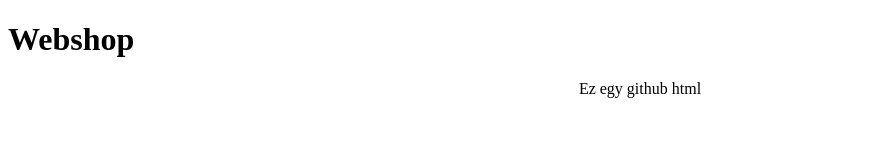
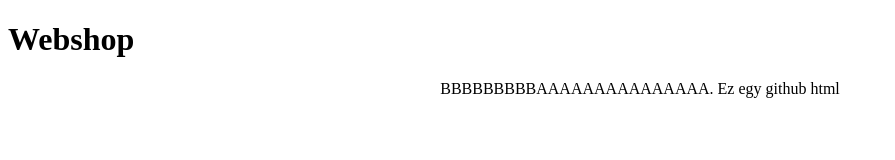
Before and after one commit to nagyi82/webshop, a plain HTML site: page index.html in a window 1280 px wide. Shown: the whole page, without its empty margins (0-895 px from the left). Drawn offline with Linux system fonts and the light colour scheme.

Commit message:
envoltam

```diff
--- a/index.html
+++ b/index.html
@@ -5,7 +5,7 @@
     </head>
       <body>
         <h1>Webshop</h1>
-        <center>Ez egy github html</center>
+        <center>BBBBBBBBBAAAAAAAAAAAAAAA. Ez egy github html</center>
       </body>
 
 </html>
```
